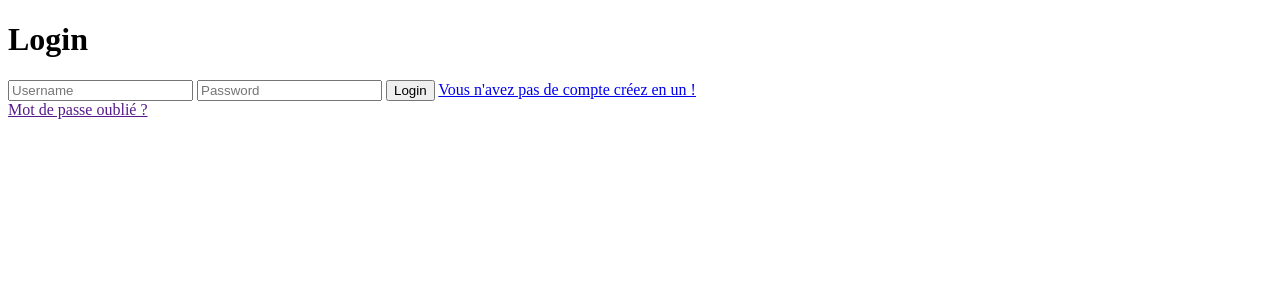
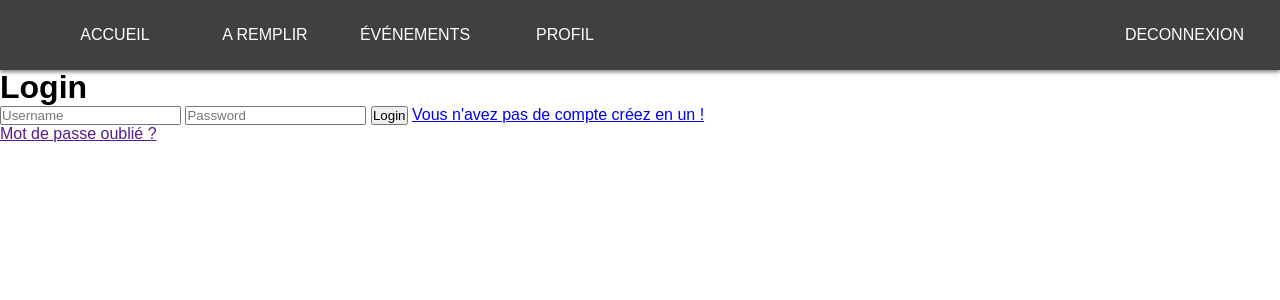
Before and after one commit to DavidMTdev/Projet-PHP, a PHP site: page /login.php in a window 1280 px wide. Shown: the top 300 px of the page. Run offline with PHP 8.4, Linux system fonts and the light colour scheme; the visitor is signed in with stand-in values (Sample User, id 1).

Commit message:
add navbar on php

```diff
--- /dev/null
+++ b/css/navbar.css
@@ -0,0 +1,127 @@
+*{
+    margin: 0;
+    padding: 0;
+    font-family: 'Montserrat', sans-serif;
+  }
+
+  header{
+      position: fixed;
+      width: 100%;
+  }
+
+  .nav-header{
+      height: 70px;
+      background :#404040;
+      display: flex;
+      align-items: center;
+      box-shadow: 0 2px 4px rgba(0, 0, 0, 0.5);
+      width: 100%;
+  }
+
+  .nav{
+      width: 100%;
+      display:flex;
+      justify-content: space-between;
+  }
+
+  .nav-logo img{
+      height: 50px;
+      width: 150px;
+      padding: 0 20px;
+  }
+
+  .nav-logo{
+      cursor: pointer;
+      height: 100%;
+      display: flex;
+      align-items: center;
+  }
+
+  .nav-menu{
+      float:right;
+      line-height: 70px;
+      display: flex;
+      list-style:none;
+      justify-content: center;
+      padding: 0 40px;
+      text-transform: uppercase;
+      color: white;
+  }
+
+  .nav-login{
+      float:right;
+      line-height: 70px;
+      list-style:none;
+      text-transform: uppercase;
+  }
+  .nav-menu li{
+      width: 150px;
+      text-align: center;
+  }
+  .nav-menu li a {
+      display: block;
+      color: #000;
+      padding: 0 16px;
+      text-decoration: none;
+      color: white;
+    }
+
+  .nav-login li a {
+      display: block;
+      color: #000;
+      padding: 0 36px;
+      text-decoration: none;
+      color: white;
+    }
+
+
+  li a:hover {
+      background-color: #606060;
+      color: white;
+   }
+
+  main{
+      padding-top:69px;
+  }
+
+  .menu-burger{
+      display: none;
+  }
+
+  .menu-burger img{
+      cursor: pointer;
+  }
+
+  @media screen and (max-width:900px){
+      .nav-menu{
+          display: block;
+         margin: 0;
+         padding: 0;
+         width: 100%;
+         background: #404040;
+         float: right;
+         text-align: center;
+          box-shadow: 0 2px 4px rgba(0, 0, 0, 0.5);
+      }
+
+      .nav-menu li{
+          border-top: #606060 1px solid;
+      }
+
+      .menu-burger{
+          width: 100%;
+          display: flex;
+          justify-content: flex-end;
+      }
+
+      .nav{
+          display: none;
+      }
+
+      .nav-visible{
+          display: block;
+          position: absolute;
+          top: 70px;
+          right: 0;
+      }
+  }
--- a/include/header.php
+++ b/include/header.php
@@ -7,6 +7,7 @@
     <meta charset="UTF-8">
     <meta name="viewport" content="width=device-width, initial-scale=1.0">
     <meta http-equiv="X-UA-Compatible" content="ie=edge">
+    <link rel="stylesheet" href="css/navbar.css">
 
     <?php if ($_SERVER["SCRIPT_NAME"] === "/projet-php/login.php") : ?>
         <link rel="stylesheet" href="css/login.css">
@@ -15,5 +16,7 @@
 </head>
 
 <body>
-
+    <header>
+        <?php require_once("include/nav.php") ?>
+    </header>
     <main>
--- a/include/nav.php
+++ b/include/nav.php
@@ -1,33 +1,17 @@
 <div class="nav-header">
-
-    <a href="home.php" class="nav-logo"><img src="images/logo.png" alt=""></a>
-
     <div class="nav">
         <ul class="nav-menu">
-            <li><a href="food-supplements.php">Nutrition</a></li>
-            <?php if (isset($_SESSION["connectedUser"]) && $_SESSION["connectedUser"]) :
-                if (empty($premium[0]['id_premium'])) : ?>
-                    <li><a href="profil.php">Profil</a></li>
-                    <li><a href="home.php#premium">Premium</a></li>
-                <?php else : ?>
-                    <li><a href="profil.php">Profil</a></li>
-                    <li><a href="coach.php">Coach</a></li>
-                <?php endif; ?>
-                <li><a href="meeting.php">Seance</a></li>
-
-            <?php elseif (isset($_SESSION["connectedCoach"]) && $_SESSION["connectedCoach"]) : ?>
-                <li><a href="profil.php">Profil</a></li>
-                <li><a href="client.php">Client</a></li>
-            <?php endif; ?>
+            <li><a href="">Accueil</a></li>
+            <li><a href="">A remplir</a></li>
+            <li><a href="">Événements</a></li>
+            <li><a href="">Profil</a></li>
         </ul>
-
         <ul class="nav-login">
-            <?php if (isset($_SESSION["connectedUser"]) && $_SESSION["connectedUser"] || isset($_SESSION["connectedCoach"]) && $_SESSION["connectedCoach"]) : ?>
+            <?php if ($_SESSION["connected"]) : ?>
                 <li><a href="disconnection.php">Deconnexion</a></li>
             <?php else : ?>
                 <li><a href="login.php">Se connecter</a></li>
             <?php endif; ?>
-
         </ul>
     </div>
     <div class="menu-burger">
```
